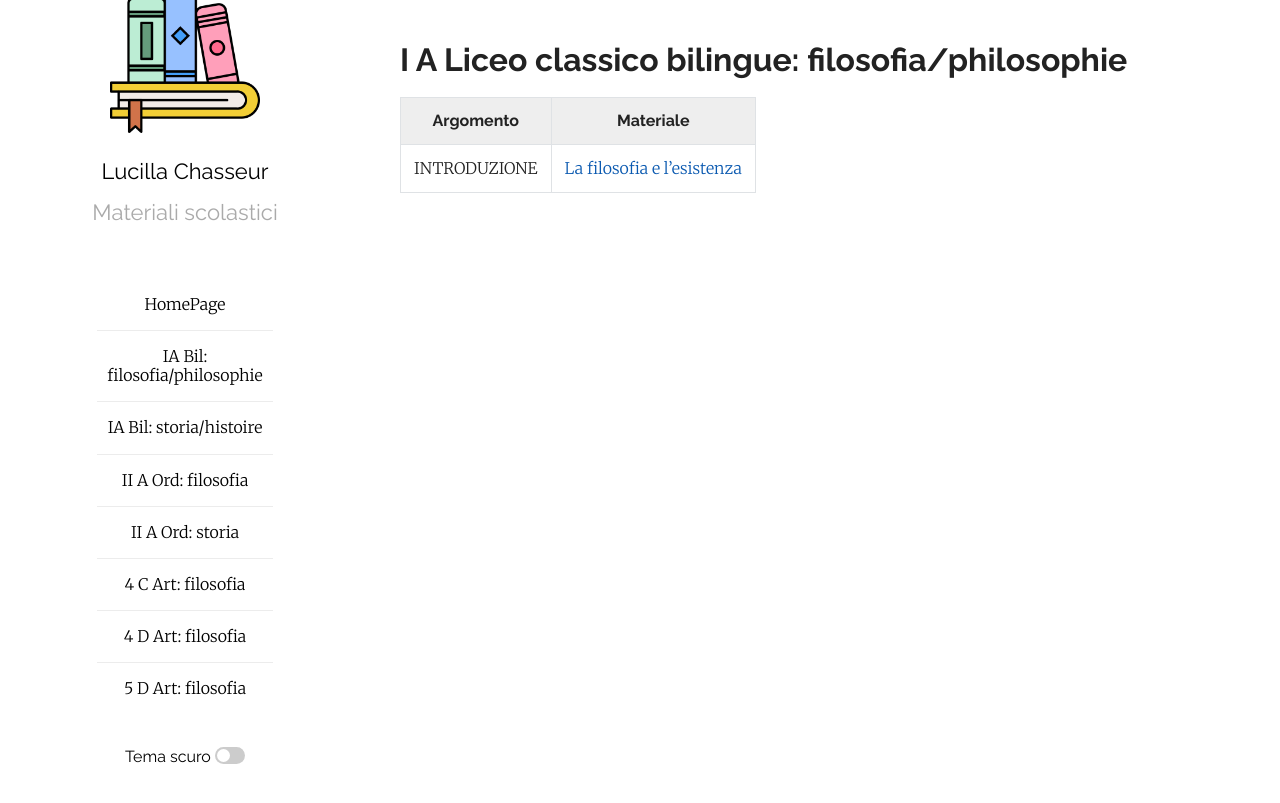
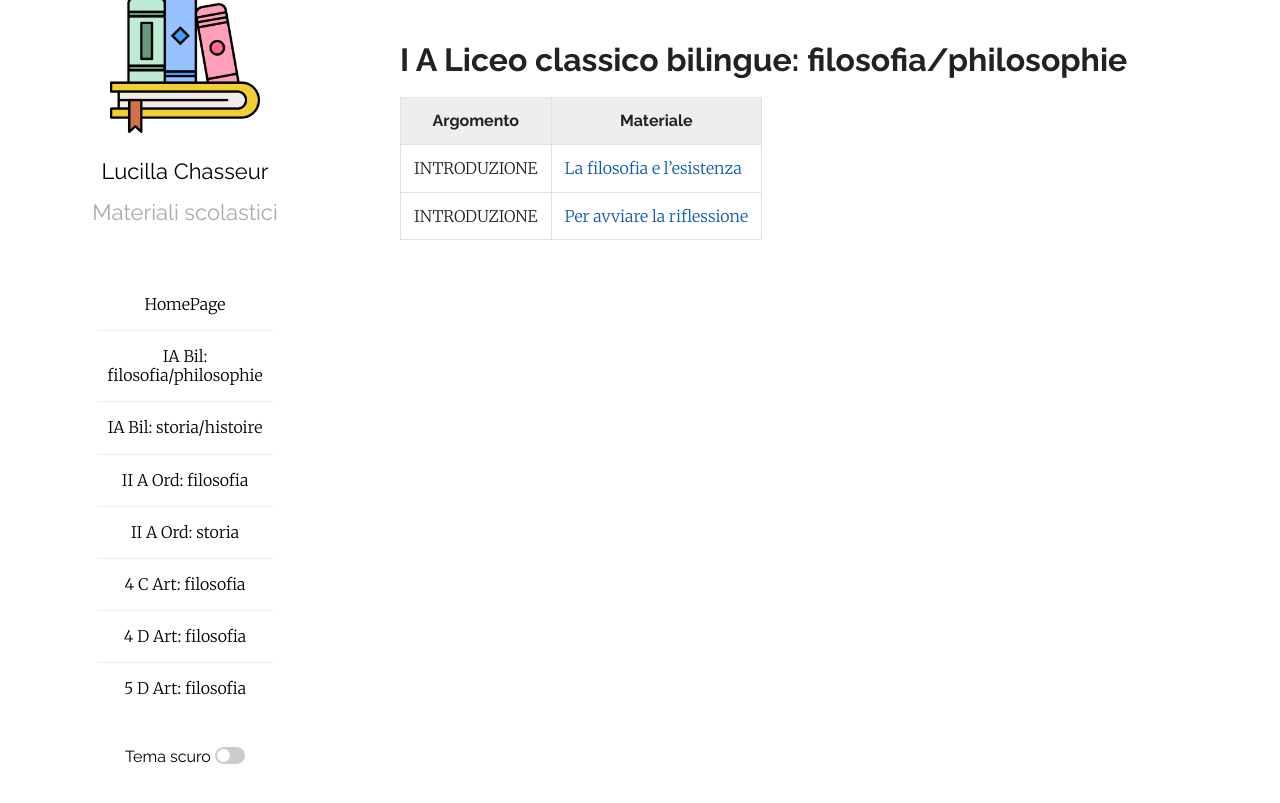
Before and after one commit to efemeridi/efemeridi.github.io, a Jekyll site: the page built from 1a_bil_filosofia.md, in a window 1280 px wide. Shown: the top 803 px of the page. Built offline with Jekyll 4.4.1, drawn with Linux system fonts in a browser that asks for light colours; our own code applies the rules of GitHub Pages for plain Markdown files.

Commit message:
Add introduction material link for reflection

```diff
--- a/1a_bil_filosofia.md
+++ b/1a_bil_filosofia.md
@@ -6,3 +6,4 @@ layout: page
 | Argomento | Materiale   |
 |-----------|-------------|
 |INTRODUZIONE|[La filosofia e l'esistenza](materiali/I_A_bil/filosofia/01_la_filosofia_e_l_esistenza.pdf)|
+|INTRODUZIONE|[Per avviare la riflessione](materiali/I_A_bil/filosofia/INTRODUZIONE/01_bis_la_filosofia_e_l_esistenza.pdf)|
```
